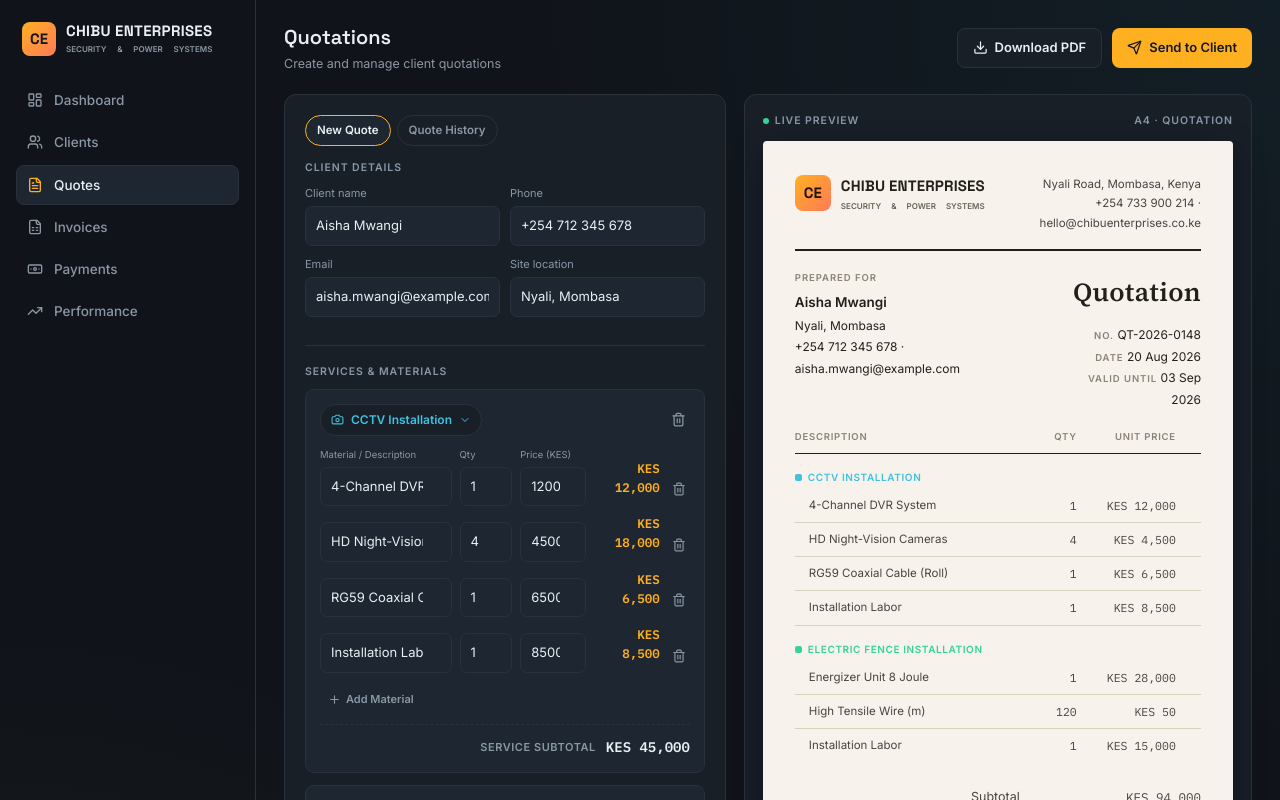
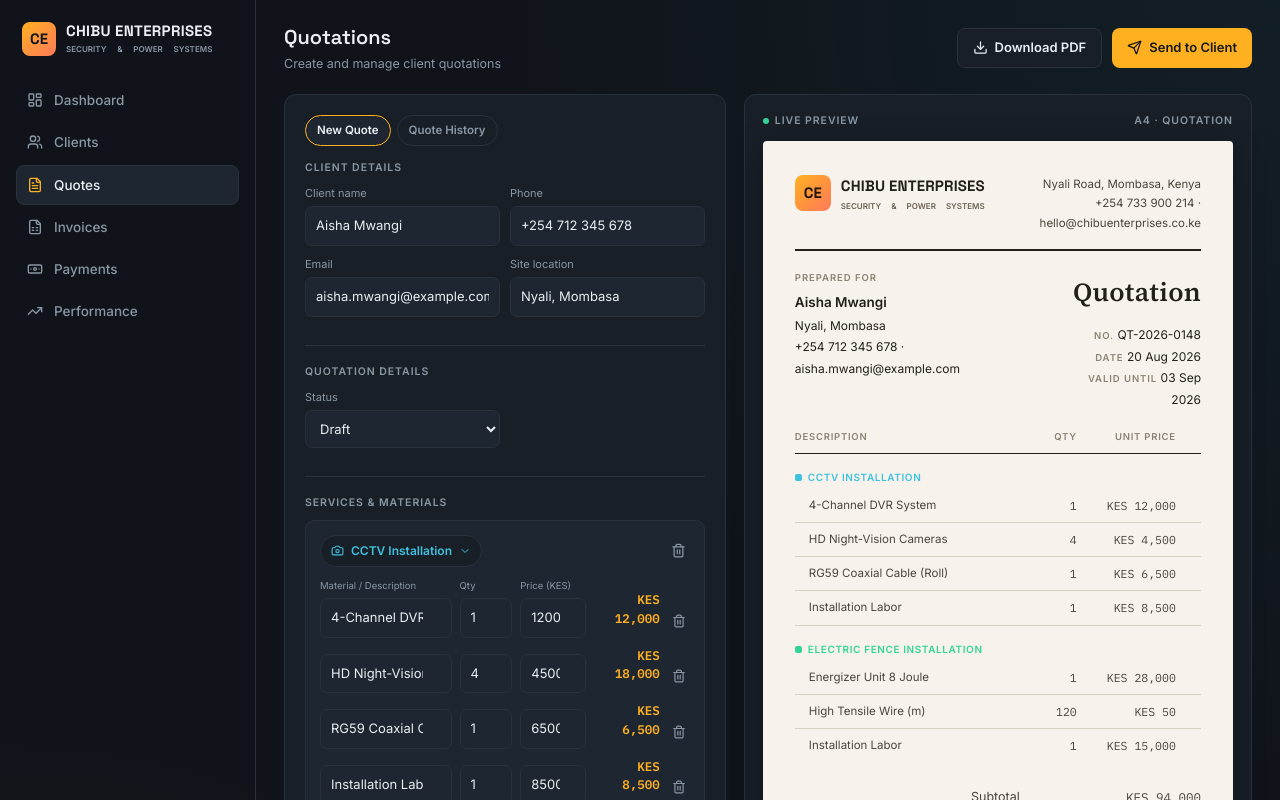
Before and after one commit to Mwabonje/chibu-enterprise, a React (Vite) app: page /quotes in a window 1280 px wide. Shown: the top 800 px of the page. Built offline with nearby package versions, Linux system fonts and the light colour scheme.

Commit message:
feat(quote): add status tracking for quotations
Define status metadata and update quotation schema to support tracking draft, sent, approved, and declined states.

```diff
--- a/src/components/ChibuQuote.tsx
+++ b/src/components/ChibuQuote.tsx
@@ -3,7 +3,7 @@ import html2canvas from "html2canvas";
 import { jsPDF } from "jspdf";
 import {
   Camera, Sun, ShieldCheck, Grid3x3, Zap, Plus, Trash2, Download,
-  Send, Phone, Mail, MapPin, ChevronDown
+  Send, Phone, Mail, MapPin, ChevronDown, CheckCircle2, AlertTriangle, FileEdit, XCircle
 } from "lucide-react";
 
 const SERVICE_OPTIONS = [
@@ -13,6 +13,13 @@ const SERVICE_OPTIONS = [
   { name: "Window & Staircase Grill", icon: Grid3x3, color: "#9BA8B4" },
   { name: "Electric Fence Installation", icon: Zap, color: "#35D399" },
 ];
+
+const STATUS_META = {
+  "Draft": { color: "#9BA8B4", bg: "rgba(155,168,180,0.13)", icon: FileEdit },
+  "Sent": { color: "#3FC1E0", bg: "rgba(63,193,224,0.13)", icon: Send },
+  "Approved": { color: "#35D399", bg: "rgba(53,211,153,0.13)", icon: CheckCircle2 },
+  "Declined": { color: "#FF7A59", bg: "rgba(255,122,89,0.13)", icon: XCircle },
+};
 
 const COMMON_MATERIALS = [
   "6MP smart hybrid cameras",
@@ -57,6 +64,7 @@ const PAST_QUOTES = [
     client: { name: "David Kimani", phone: "+254 700 111 222", email: "david.k@example.com", location: "Mtwapa, Kilifi" },
     date: "18 Aug 2026",
     validUntil: "01 Sep 2026",
+    status: "Approved",
     items: [
       {
         id: 1,
@@ -75,6 +83,7 @@ const PAST_QUOTES = [
     client: { name: "Fatuma Said", phone: "+254 722 333 444", email: "fatuma.s@example.com", location: "Diani Beach" },
     date: "15 Aug 2026",
     validUntil: "29 Aug 2026",
+    status: "Sent",
     items: [
       {
         id: 1,
@@ -107,6 +116,7 @@ export default function ChibuQuote() {
   const [quoteNo] = useState("QT-2026-0148");
   const [date] = useState("20 Aug 2026");
   const [validUntil] = useState("03 Sep 2026");
+  const [status, setStatus] = useState("Draft");
   const [items, setItems] = useState(initialItems);
   const [notes, setNotes] = useState("50% deposit on acceptance, balance due on completion. Quote valid for 14 days. 12-month warranty on installation workmanship.");
   const [openMenu, setOpenMenu] = useState<number | null>(null);
@@ -189,6 +199,7 @@ export default function ChibuQuote() {
         client: client,
         date: date,
         validUntil: validUntil,
+        status: status,
         items: items,
         notes: notes
       };
@@ -250,6 +261,7 @@ export default function ChibuQuote() {
         .quote-meta { font-size: 11px; color: var(--dim); margin-top: 2px; display: flex; gap: 6px; align-items: center; }
         .quote-right { text-align: right; }
         .quote-amount { font-family: 'IBM Plex Mono', monospace; font-size: 13px; font-weight: 600; }
+        .badge { display: inline-flex; align-items: center; gap: 4px; padding: 3px 8px; border-radius: 999px; font-size: 10.5px; font-weight: 600; margin-top: 4px; }
         .empty-state { text-align: center; padding: 30px 10px; color: var(--dim); font-size: 13px; }
 
         /* ---- Builder (dark control panel) ---- */
@@ -258,12 +270,12 @@ export default function ChibuQuote() {
         .field-row { display: grid; grid-template-columns: minmax(0, 1fr) minmax(0, 1fr); gap: 10px; margin-bottom: 10px; }
         .field { display: flex; flex-direction: column; gap: 5px; }
         .field label { font-size: 11px; color: var(--dim); }
-        .field input, .field textarea {
+        .field input, .field textarea, .field select {
           background: var(--panel-2); border: 1px solid var(--border); border-radius: 7px;
           padding: 9px 10px; color: var(--text); font-size: 13px; font-family: 'Inter', sans-serif;
           outline: none; width: 100%; min-width: 0;
         }
-        .field input:focus, .field textarea:focus { border-color: var(--amber); }
+        .field input:focus, .field textarea:focus, .field select:focus { border-color: var(--amber); }
         .divider { height: 1px; background: var(--border); margin: 18px 0; }
 
         .service-block { background: var(--panel-2); border: 1px solid var(--border); border-radius: 9px; padding: 14px; margin-bottom: 12px; }
@@ -309,10 +321,14 @@ export default function ChibuQuote() {
         .preview-tag .dot { width: 6px; height: 6px; border-radius: 50%; background: var(--green); display: inline-block; margin-right: 6px; }
 
         .paper {
+          position: relative;
           background: #F7F3EC; color: #23201B; border-radius: 4px; padding: 34px 32px;
           font-family: 'Inter', sans-serif; box-shadow: 0 10px 30px rgba(0,0,0,0.35);
-          flex: 1; display: flex; flex-direction: column;
+          flex: 1; display: flex; flex-direction: column; overflow: hidden;
         }
+        .stamp { position: absolute; top: 92px; right: 40px; font-family: 'Space Grotesk', sans-serif; font-weight: 700; font-size: 30px; letter-spacing: 0.08em; border: 4px solid; padding: 4px 16px; border-radius: 8px; transform: rotate(-14deg); opacity: 0.85; pointer-events: none; }
+        .stamp.approved { color: #1F9D6B; border-color: #1F9D6B; }
+        .stamp.declined { color: #E24E3C; border-color: #E24E3C; }
 
         .paper-head { display: flex; justify-content: space-between; align-items: flex-start; border-bottom: 2px solid #23201B; padding-bottom: 16px; margin-bottom: 18px; }
         .paper-brand { display: flex; align-items: center; gap: 10px; }
@@ -408,6 +424,21 @@ export default function ChibuQuote() {
                 <div className="field">
                   <label>Site location</label>
                   <input value={client.location} onChange={(e) => setClient({ ...client, location: e.target.value })} />
+                </div>
+              </div>
+
+              <div className="divider" />
+
+              <div className="block-label">Quotation Details</div>
+              <div className="field-row">
+                <div className="field">
+                  <label>Status</label>
+                  <select value={status} onChange={(e) => setStatus(e.target.value)}>
+                    <option value="Draft">Draft</option>
+                    <option value="Sent">Sent</option>
+                    <option value="Approved">Approved</option>
+                    <option value="Declined">Declined</option>
+                  </select>
                 </div>
               </div>
 
@@ -518,6 +549,11 @@ export default function ChibuQuote() {
                     <div className="quote-right">
                       <div className="quote-amount">{money(Math.round(total))}</div>
                       <div className="quote-meta" style={{ justifyContent: "flex-end", marginTop: 4 }}>{pq.date}</div>
+                      {pq.status && (
+                        <div className="badge" style={{ color: STATUS_META[pq.status as keyof typeof STATUS_META]?.color, background: STATUS_META[pq.status as keyof typeof STATUS_META]?.bg }}>
+                          {React.createElement(STATUS_META[pq.status as keyof typeof STATUS_META]?.icon || FileEdit, { size: 10 })} {pq.status}
+                        </div>
+                      )}
                     </div>
                   </div>
                 );
@@ -535,6 +571,9 @@ export default function ChibuQuote() {
             A4 &middot; Quotation
           </div>
           <div className="paper" ref={printRef}>
+            {activeQuote.status === "Approved" && <div className="stamp approved">APPROVED</div>}
+            {activeQuote.status === "Declined" && <div className="stamp declined">DECLINED</div>}
+
             <div className="paper-head">
               <div className="paper-brand">
                 <div className="paper-mark">CE</div>
```
